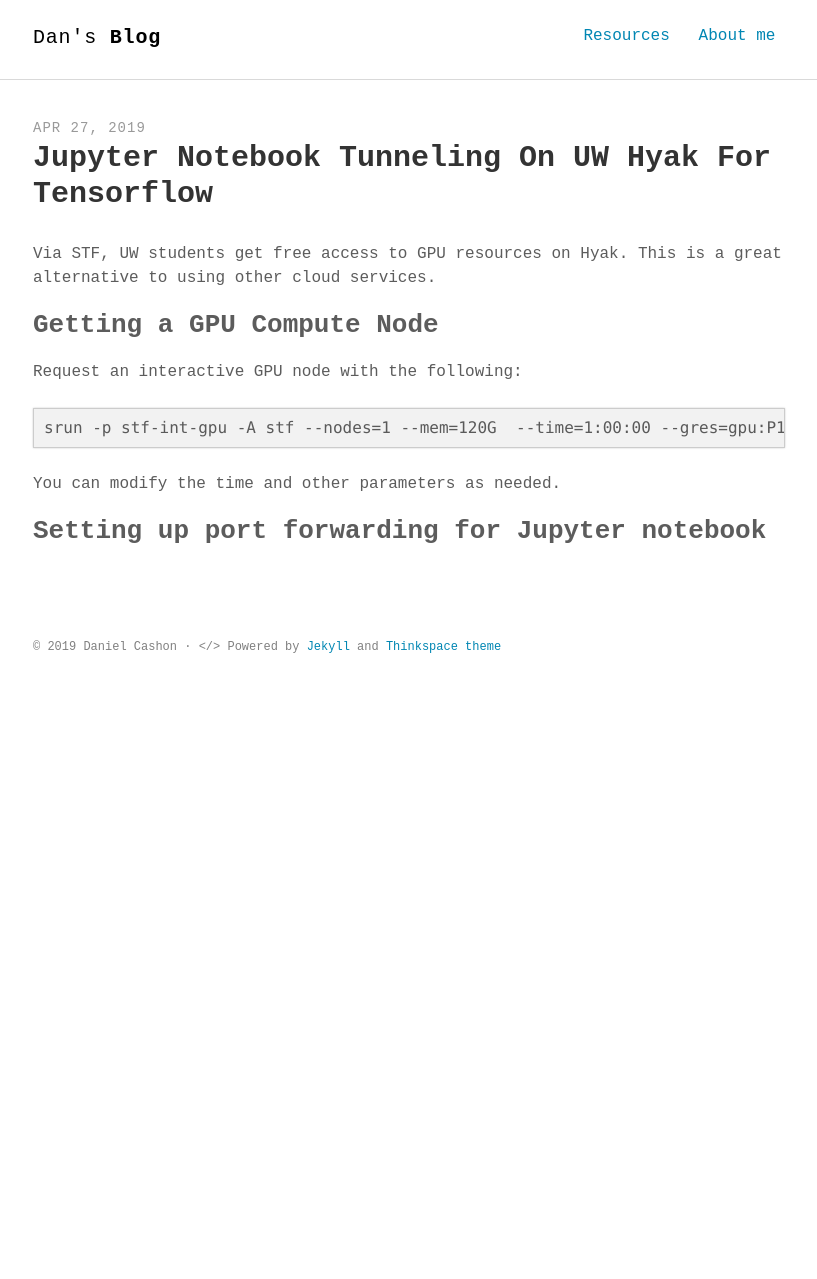
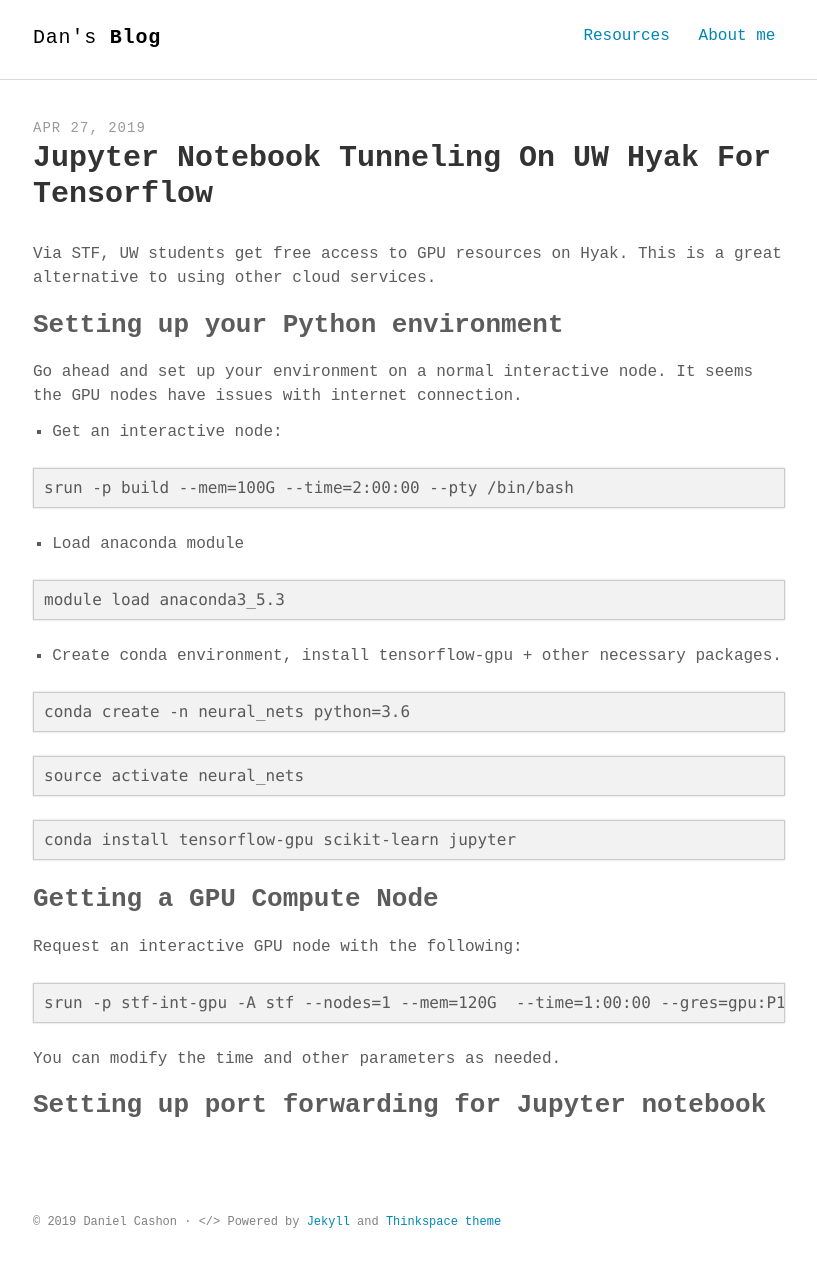
Before and after one commit to dcashon/dcashon.github.io, a Jekyll site: the page built from _posts/2019-04-27-guide_to_tensorflow_on_UW_hyak.md, in a window 1280 px wide. Shown: the whole page, without its empty margins (231-1048 px from the left). Built offline with Jekyll 4.4.1, drawn with Linux system fonts in a browser that asks for light colours; some web fonts are replaced; before the commit the page ends 900 px from its top, so only the background shows below that.

Commit message:
Update 2019-04-27-guide_to_tensorflow_on_UW_hyak.md

```diff
--- a/_posts/2019-04-27-guide_to_tensorflow_on_UW_hyak.md
+++ b/_posts/2019-04-27-guide_to_tensorflow_on_UW_hyak.md
@@ -7,6 +7,35 @@ keywords: "dummy content"
 ---
 
 Via STF, UW students get free access to GPU resources on Hyak. This is a great alternative to using other cloud services.
+
+## Setting up your Python environment
+
+Go ahead and set up your environment on a normal interactive node. It seems the GPU nodes have issues with internet connection.
+
+1. Get an interactive node:
+
+~~~~
+srun -p build --mem=100G --time=2:00:00 --pty /bin/bash
+~~~~
+
+2. Load anaconda module
+
+~~~~
+module load anaconda3_5.3
+~~~~
+
+3. Create conda environment, install tensorflow-gpu + other necessary packages.
+
+~~~~
+conda create -n neural_nets python=3.6
+~~~~
+~~~~
+source activate neural_nets
+~~~~
+~~~~
+conda install tensorflow-gpu scikit-learn jupyter
+~~~~
+
 
 ## Getting a GPU Compute Node
 
@@ -19,4 +48,6 @@ srun -p stf-int-gpu -A stf --nodes=1 --mem=120G  --time=1:00:00 --gres=gpu:P100:
 You can modify the time and other parameters as needed.
 
 
+
+
 ## Setting up port forwarding for Jupyter notebook
```
